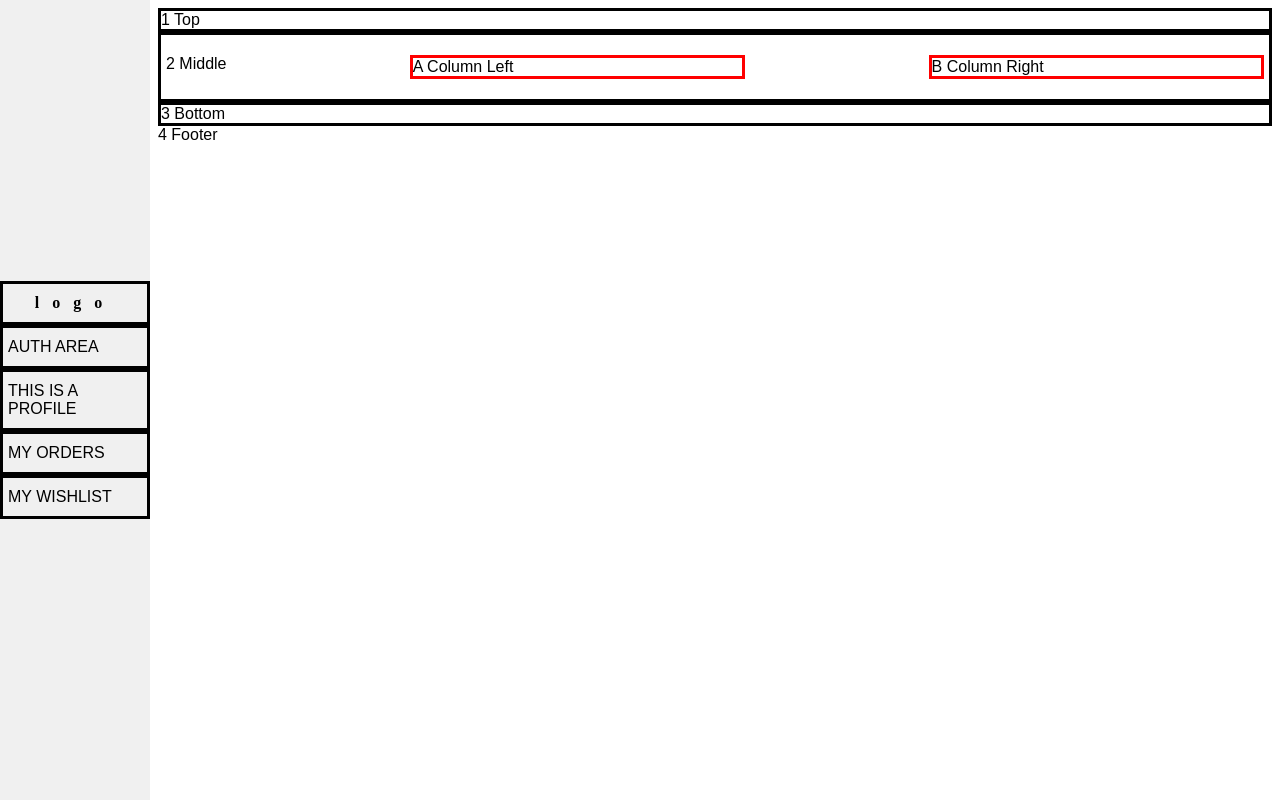
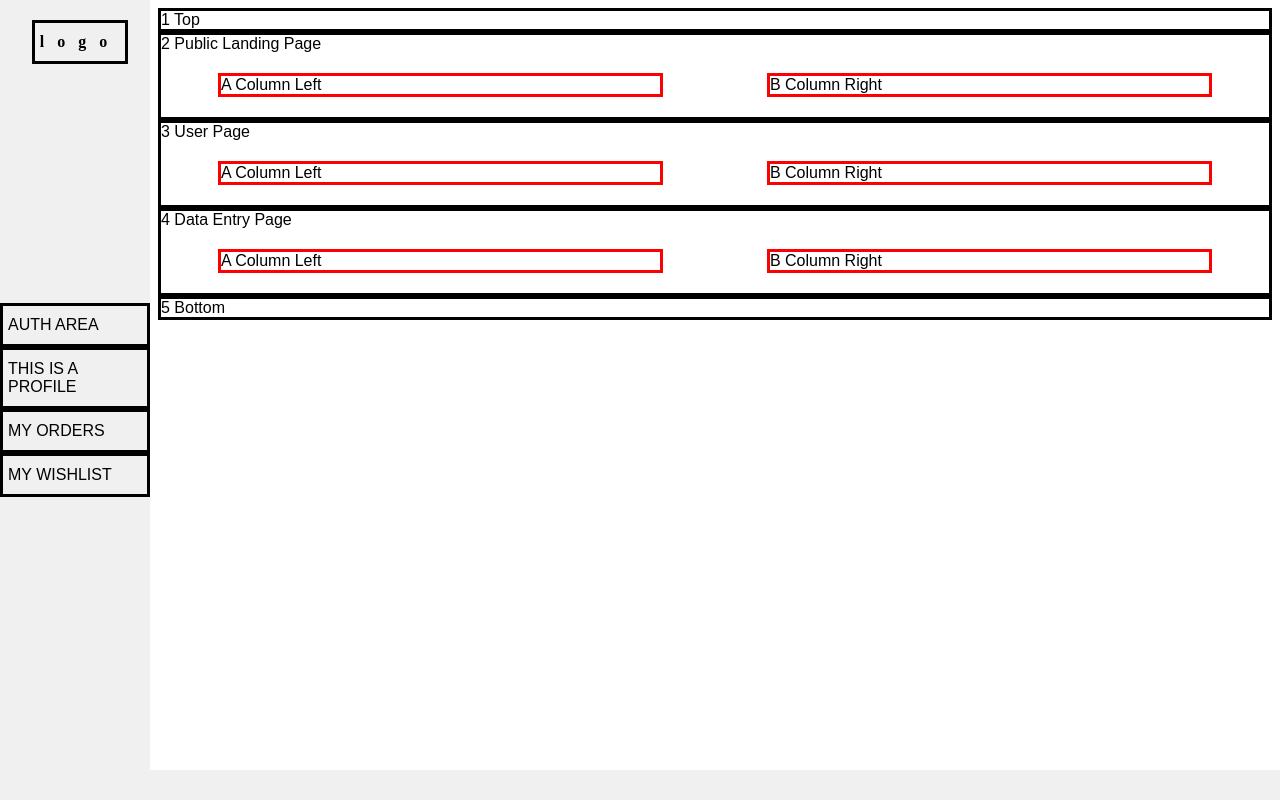
Before and after one commit to cbas/buy4me, a website: page public/index.html in a window 1280 px wide. Drawn offline with Linux system fonts and the light colour scheme.

Commit message:
Updated front end

```diff
--- a/public/css/main.css
+++ b/public/css/main.css
@@ -11,6 +11,11 @@ body {
   text-align: center;
   font-family: Arvo;
   font-weight: bold;
+  position: relative;
+  align-self: flex-start;
+  top: 0;
+  left: 0;
+  width: auto;
 }
 
 #header {
@@ -25,20 +30,36 @@ body {
   background: #f0f0f0;
 }
 
+#menutop {
+  position: absolute;
+  top: 0;
+  left: 0;
+  width: 100%;
+}
+
 #menu section {
   padding: 10px 5px 10px 5px;
 }
 
-#middle {
+#mainpage {
   display: flex;
   padding: 20px 5px 20px 5px;
-  justify-content: space-between;
+  flex-direction: column;
+}
+
+.container {
+  display: flex;
+  flex-direction: row;
+  justify-content: center;
+  padding: 20px 5px 20px 5px;
 }
 
 #columnleft, #columnright {
 border-style: solid;
 border-color: red;
-width: 30%;
+width: 40%;
+flex-basis: auto;
+margin: auto;
 }
 /*#main{
   position: relative;
@@ -46,9 +67,12 @@ width: 30%;
 }*/
 
 #footer {
-  position: relative;
+  position: fixed;
   bottom: 0;
   left: 0;
+  background: #f0f0f0;
+  height: 30px;
+  width: 100%;
 }
 
 section {
--- a/public/index.html
+++ b/public/index.html
@@ -14,22 +14,44 @@
     </a>
 
     <div id="menu">
+    <div id="menutop" class="container">
       <section id="logo">logo</section>
+    </div>
+    <div id="menubottom">
       <section id="auth">AUTH AREA</section>
       <section id="profile">THIS IS A PROFILE</section>
       <section id="orders">MY ORDERS</section>
       <section id="wishlist">MY WISHLIST</section>
     </div>
+    </div>
 
 
     <div id="main">
       <section id="top">1 Top</section>
-      <section id="middle">2 Middle
-        <div id="columnleft">A Column Left</div>
-        <div id="columnright">B Column Right</div>
+
+      <section id="publicpage">2 Public Landing Page
+        <div class="container">
+          <div id="columnleft">A Column Left</div>
+          <div id="columnright">B Column Right</div>
+        </div>
       </section>
 
-      <section id="bottom">3 Bottom </section>
+      <section id="userpage">3 User Page
+        <div class="container">
+          <div id="columnleft">A Column Left</div>
+          <div id="columnright">B Column Right</div>
+        </div>
+      </section>
+
+      <section id="dataentrypage">4 Data Entry Page
+        <div class="container">
+          <div id="columnleft">A Column Left</div>
+          <div id="columnright">B Column Right</div>
+        </div>
+      </section>
+
+
+      <section id="bottom">5 Bottom </section>
     </div>
 
     <div id="footer">4 Footer</div>
--- a/public/js/hamburgermenu.js
+++ b/public/js/hamburgermenu.js
@@ -3,25 +3,25 @@
   var menu = document.getElementById('menu')
   var menuLink = document.getElementById('menuLink')
 
-  function toggleClass (element, className) {
-    var classes = element.className.split(/\s+/)
+  function toggleClass (element, newClass) {
+    var classes = Array.from((element.className).split(/\s+/))
     var length = classes.length
-    var i = 0
+    console.log(classes)
 
-    for (; i < length; i++) {
-      if (classes[i] === className) {
-        classes.splice(i, 1)
-        break
+    function checkStatus (item, index) {
+      if (item === newClass) {
+        classes.splice(index, 1)
       }
-    }
-    // The className is not found
+    } // end of func checkStatus
+
+    classes.forEach(checkStatus)
+
     if (length === classes.length) {
-      classes.push(className)
+      classes.push(newClass)
     }
 
     element.className = classes.join(' ')
   }
-
   menuLink.onclick = function (e) {
     var active = 'active'
 
```
